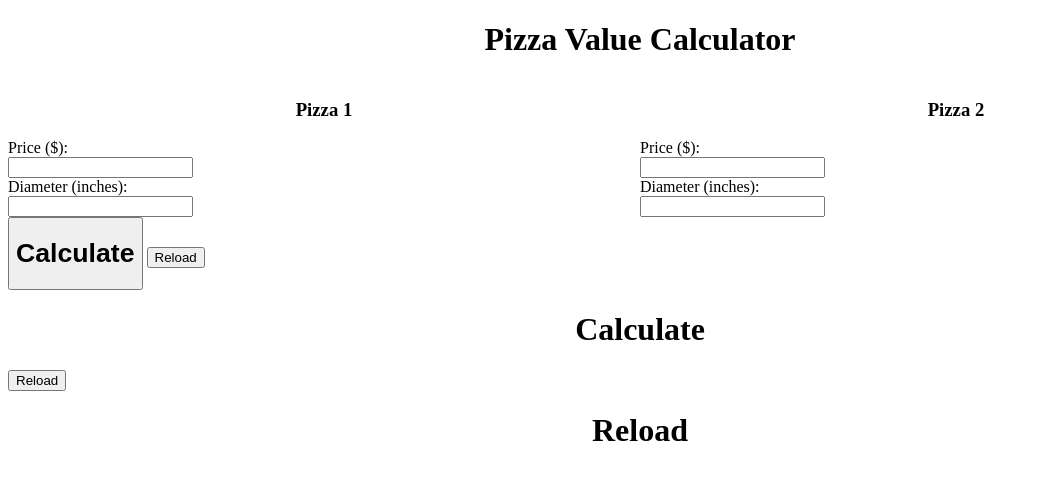
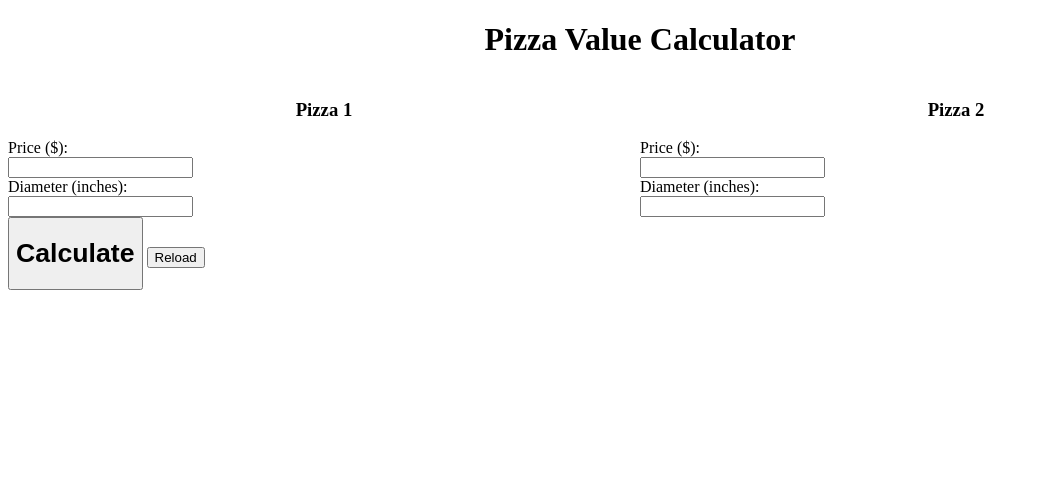
Before and after one commit to sdpoulose/pizza-value-calculator, an Electron app: page mainWindow.html in a window 1280 px wide. Shown: the whole page, without its empty margins (0-1039 px from the left). Drawn offline with Linux system fonts and the light colour scheme.

Commit message:
removed redundant buttons

```diff
--- a/mainWindow.html
+++ b/mainWindow.html
@@ -40,9 +40,5 @@
 
     <button> <h1 class = "button-center" > Calculate </h1> </button>
     <button onclick = window.location.reload(); > Reload </button>
-
-    <h1> Calculate </h1>
-    <button onclick = window.location.reload(); > Reload </button>
-    <h1> Reload </h1>
 </body>
 </html>
```
